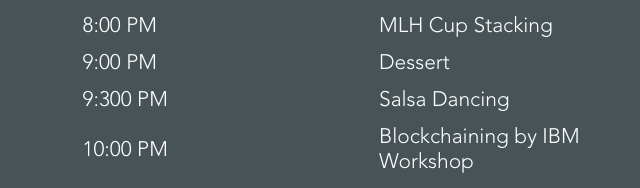
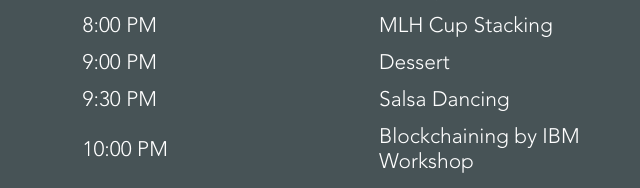
Before and after one commit to bitcamp/bitcamp-site-2017, a plain HTML site: page index.html in a window 1280 px wide. Shown: the part 5023-5211 px from the top of the page, 267-907 px from the left. Drawn offline with nearby package versions, Linux system fonts and the light colour scheme.

Commit message:
updated schedule

```diff
--- a/index.html
+++ b/index.html
@@ -294,7 +294,7 @@
                     <td>Dessert</td>
                 </tr>
                 <tr>
-                    <td>9:300 PM</td>
+                    <td>9:30 PM</td>
                     <td>Salsa Dancing</td>
                 </tr>
                 <tr>
```
